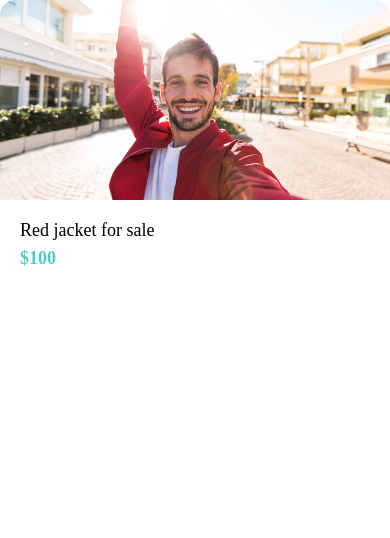
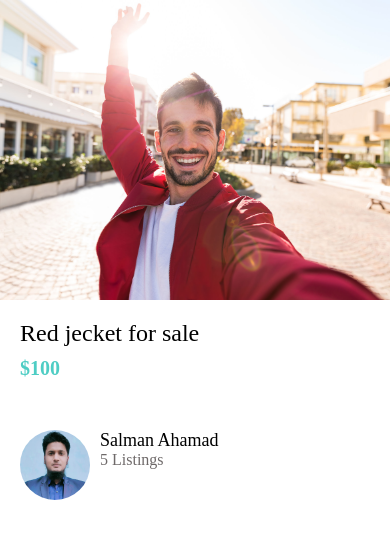
Before and after one commit to Shahriyar-Hosen/Native-Demo-Project, a React Native app: screen / in a window 390 px wide. Shown: the top 538 px of the page. Built offline with nearby package versions, Linux system fonts and the light colour scheme.

Commit message:
ListingDetailsScreen

```diff
--- a/app/Components/Card.tsx
+++ b/app/Components/Card.tsx
@@ -1,6 +1,6 @@
 /* eslint-disable prettier/prettier */
 import React from 'react';
-import {View, StyleSheet, Image, ImageSourcePropType} from 'react-native';
+import {Image, ImageSourcePropType, StyleSheet, View} from 'react-native';
 
 import colors from '../config/colors';
 import AppText from './AppText';
@@ -9,6 +9,22 @@
   title: string;
   subTitle: string;
   image: ImageSourcePropType;
+  styles?: {
+    img: {
+      width: string;
+      height: number;
+    };
+    title: {
+      fontSize: number;
+      fontWeight: string;
+    };
+    subTittle: {
+      color: string;
+      fontWeight: string;
+      fontSize: number;
+      marginVertical: number;
+    };
+  };
 }
 
 const Card: React.FC<CardCompProps> = ({title, subTitle, image}) => {
--- /dev/null
+++ b/app/Components/ListItem.tsx
@@ -0,0 +1,47 @@
+/* eslint-disable prettier/prettier */
+import React from 'react';
+import {Image, ImageSourcePropType, StyleSheet, View} from 'react-native';
+
+import colors from '../config/colors';
+import AppText from './AppText';
+
+interface ListItemProps {
+  title: string;
+  subTitle: string;
+  image: ImageSourcePropType;
+}
+
+const ListItem: React.FC<ListItemProps> = ({title, subTitle, image}) => {
+  return (
+    <View style={styles.container}>
+      <Image style={styles.image} source={image} />
+      <View style={styles.detailsContainer}>
+        <AppText style={styles.title}>{title}</AppText>
+        <AppText style={styles.subTitle}>{subTitle}</AppText>
+      </View>
+    </View>
+  );
+};
+
+const styles = StyleSheet.create({
+  container: {
+    flexDirection: 'row',
+  },
+  image: {
+    width: 70,
+    height: 70,
+    borderRadius: 35,
+    marginRight: 10,
+  },
+
+  detailsContainer: {},
+
+  subTitle: {
+    color: colors.medium,
+    fontSize: 16,
+  },
+  title: {
+    fontWeight: '500',
+  },
+});
+export default ListItem;
--- a/app/config/colors.ts
+++ b/app/config/colors.ts
@@ -4,4 +4,5 @@
   secondary: '#4ecdc4',
   white: '#ffffff',
   black: '#000000',
+  medium: '#6e6969',
 };
--- a/app/screens/ListingDetailsScreen.tsx
+++ b/app/screens/ListingDetailsScreen.tsx
@@ -1,16 +1,25 @@
 /* eslint-disable prettier/prettier */
 import React from 'react';
-import {StyleSheet, View} from 'react-native';
-import Card from '../Components/Card';
+import {Image, StyleSheet, View} from 'react-native';
+import AppText from '../Components/AppText';
+import ListItem from '../Components/ListItem';
+import colors from '../config/colors';
 
 const ListingDetailsScreen = () => {
   return (
     <View style={styles.container}>
-      <Card
-        image={require('../assets/jacket.jpg')}
-        title="Red jacket for sale"
-        subTitle="$100"
-      />
+      <Image style={styles.image} source={require('../assets/jacket.jpg')} />
+      <View style={styles.detailsContainer}>
+        <AppText style={styles.title}>Red jecket for sale</AppText>
+        <AppText style={styles.subTittle}>$100</AppText>
+        <View style={styles.userContainer}>
+          <ListItem
+            image={require('../assets/salman.png')}
+            title="Salman Ahamad"
+            subTitle="5 Listings"
+          />
+        </View>
+      </View>
     </View>
   );
 };
@@ -20,6 +29,26 @@
     flex: 1,
     backgroundColor: '#fff',
   },
+  detailsContainer: {
+    padding: 20,
+  },
+  image: {
+    width: '100%',
+    height: 300,
+  },
+  title: {
+    fontSize: 24,
+    fontWeight: '500',
+  },
+  subTittle: {
+    color: colors.secondary,
+    fontWeight: 'bold',
+    fontSize: 20,
+    marginVertical: 10,
+  },
+  userContainer: {
+    marginVertical: 40,
+  },
 });
 
 export default ListingDetailsScreen;
```
Also changed, not shown: app/assets/salman.png (added).
